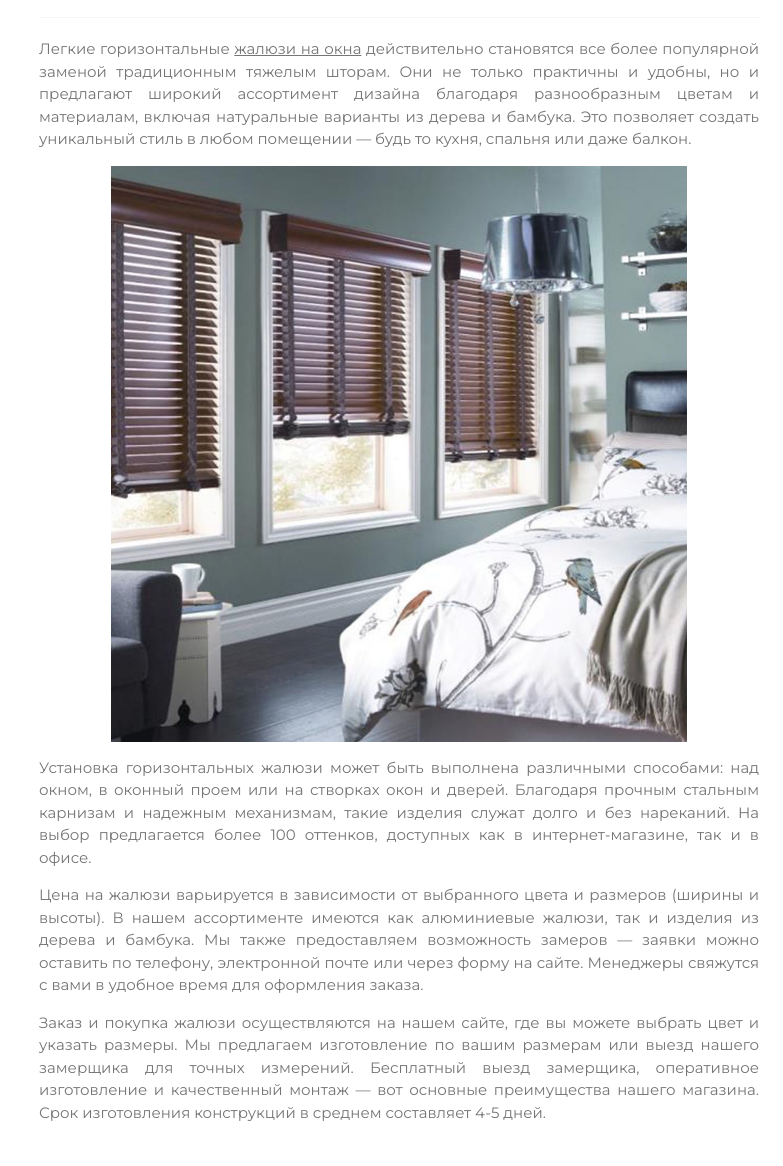
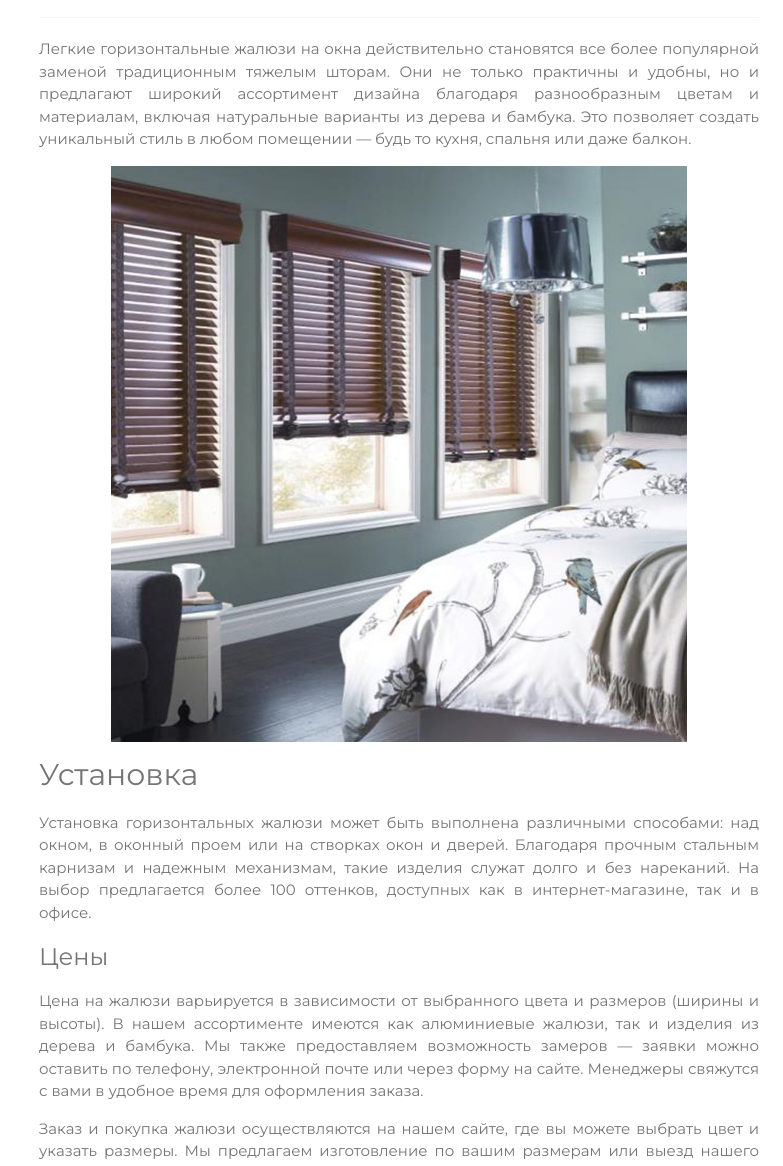
Before and after one commit to tremminas/tremminas.github.io, a plain HTML site: page 1.html in a window 1280 px wide. Shown: the part 1334-2500 px from the top of the page, without its empty margins (497-1280 px from the left). Drawn offline with Linux system fonts and the light colour scheme.

Commit message:
Update 1.html

```diff
--- a/1.html
+++ b/1.html
@@ -75,11 +75,15 @@
 
     <hr class="w3-opacity">
 
-<p>Легкие горизонтальные <a href="https://inhometex.by/jaluzi.html">жалюзи на окна</a> действительно становятся все более популярной заменой традиционным тяжелым шторам. Они не только практичны и удобны, но и предлагают широкий ассортимент дизайна благодаря разнообразным цветам и материалам, включая натуральные варианты из дерева и бамбука. Это позволяет создать уникальный стиль в любом помещении — будь то кухня, спальня или даже балкон.</p>
+<p>Легкие горизонтальные жалюзи на окна действительно становятся все более популярной заменой традиционным тяжелым шторам. Они не только практичны и удобны, но и предлагают широкий ассортимент дизайна благодаря разнообразным цветам и материалам, включая натуральные варианты из дерева и бамбука. Это позволяет создать уникальный стиль в любом помещении — будь то кухня, спальня или даже балкон.</p>
 
 <div align="center"><img src="/jal.jpg" style="width:80%"></div>
 
+    <h2>Установка</h2>
+
 <p>Установка горизонтальных жалюзи может быть выполнена различными способами: над окном, в оконный проем или на створках окон и дверей. Благодаря прочным стальным карнизам и надежным механизмам, такие изделия служат долго и без нареканий. На выбор предлагается более 100 оттенков, доступных как в интернет-магазине, так и в офисе.</p>
+
+    <h3>Цены</h3>
 
 <p>Цена на жалюзи варьируется в зависимости от выбранного цвета и размеров (ширины и высоты). В нашем ассортименте имеются как алюминиевые жалюзи, так и изделия из дерева и бамбука. Мы также предоставляем возможность замеров — заявки можно оставить по телефону, электронной почте или через форму на сайте. Менеджеры свяжутся с вами в удобное время для оформления заказа.</p>
 
```
